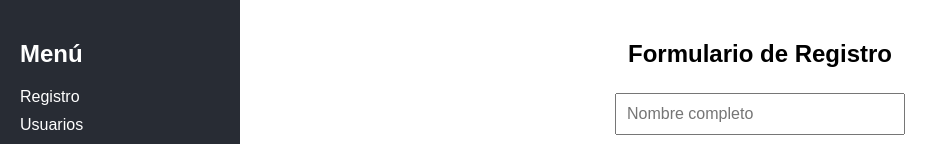
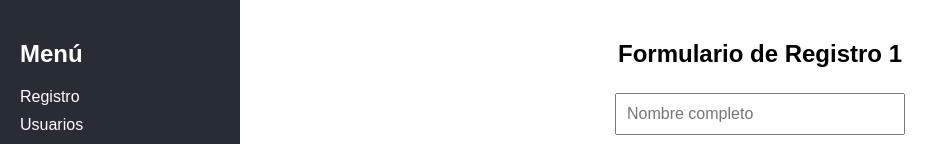
Before and after one commit to AndresGuevara18/4-proyecto-azure, a website built with webpack: page src/index.html in a window 1280 px wide. Shown: the top 144 px of the page, without its empty margins (0-947 px from the left). Built offline with nearby package versions, Linux system fonts and the light colour scheme.

Commit message:
verificand maquina

```diff
--- a/src/index.html
+++ b/src/index.html
@@ -16,7 +16,7 @@
     </div>
 
     <div class="container">
-        <h2>Formulario de Registro</h2>
+        <h2>Formulario de Registro 1</h2>
         <form id="registroForm">
             <input type="text" id="nombre" placeholder="Nombre completo" required>
             <input type="text" id="documento" placeholder="Número de documento" required>
```
